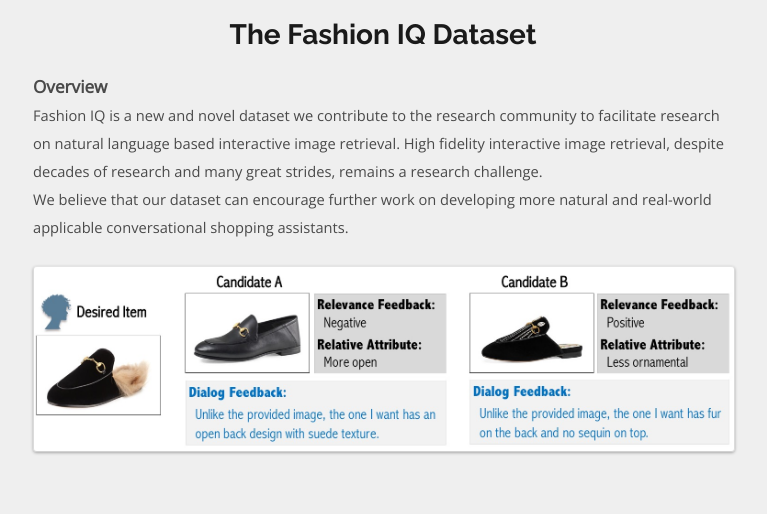
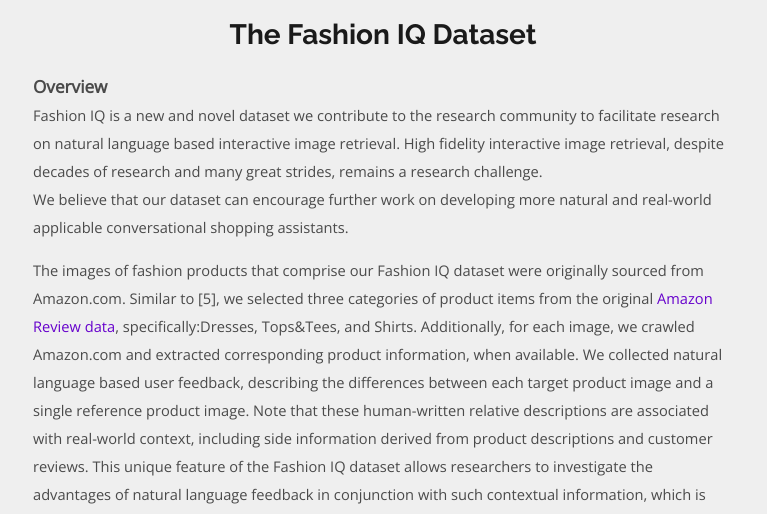
Before and after one commit to spacew/spacew.github.io, a Jekyll site: the page built from _posts/2019-05-29-fashion-iq.markdown, in a window 1280 px wide and 1400 px high, scrolled down 296 px. Shown: the top 514 px of the window, without its empty margins (257-1024 px from the left). Built offline with Jekyll 4.4.1, drawn with Linux system fonts in a browser that asks for light colours; some of the changed text lies outside the part shown.

Commit message:
Update 2019-05-29-fashion-iq.markdown

```diff
--- a/_posts/2019-05-29-fashion-iq.markdown
+++ b/_posts/2019-05-29-fashion-iq.markdown
@@ -17,13 +17,29 @@
 
 <!--more-->
 
-<img alt="img" src="{{site.baseurl}}/media/feedback.jpg">
+The images of fashion products that comprise our Fashion IQ dataset were originally sourced from Amazon.com. Similar to [5], we selected three categories of product items from the original [Amazon Review data](http://jmcauley.ucsd.edu/data/amazon/), specifically:Dresses, Tops&Tees, and Shirts. Additionally, for each image, we crawled Amazon.com and extracted corresponding product information, when available. We collected natural language based
+user feedback, describing the differences between each target
+product image and a single reference product image.
+Note that these human-written relative descriptions are associated
+with real-world context, including side information
+derived from product descriptions and customer reviews.
+This unique feature of the Fashion IQ dataset allows researchers
+to investigate the advantages of natural language
+feedback in conjunction with such contextual information,
+which is often available in practice. The following figure shows the general pipelien of the dataset collection procedure.
+
+<img alt="img" src="{{site.baseurl}}/media/fashion-iq-collection.jpg">
 
 <br/>
 ### Differences from Previous Datasets
 
 #### Fashion Datasets
 
+Basic statistics of
+the resulting Fashion IQ dataset are summarized in Table 1.
+In the following subsections, we provide additional details
+regarding how we collected fashion attribute labels and the
+relative captions.
 Below is the network architecture for our dialog manager, which consists of (1) a response encoder which
 embeds the information from the current dialog turn to a visual-semantic representation;
 (2) a state tracker which receives the response representation and combines it with the history information;
@@ -75,4 +91,5 @@
 <p>
   [1] Xiaoxiao Guo*, Hui Wu*, Yupeng Gao, Steven J Rennie, and Rogerio S Feris. "Dialog-based Interactive Image Retrieval." NIPS 2018.(* equal contribution)
   [2] Xiaoxiao Guo*, Hui Wu*, Yu Cheng, Steven Rennie, and Rogerio Schmidt Feris. "Dialog-based Interactive Image Retrieval." NIPS 2018.(* equal contribution)
+  [5] Z. Al-Halah, R. Stiefelhagen, and K. Grauman. "Fashion forward: Forecasting visual style in fashion". ICCV, 2017.
 </p>
```
